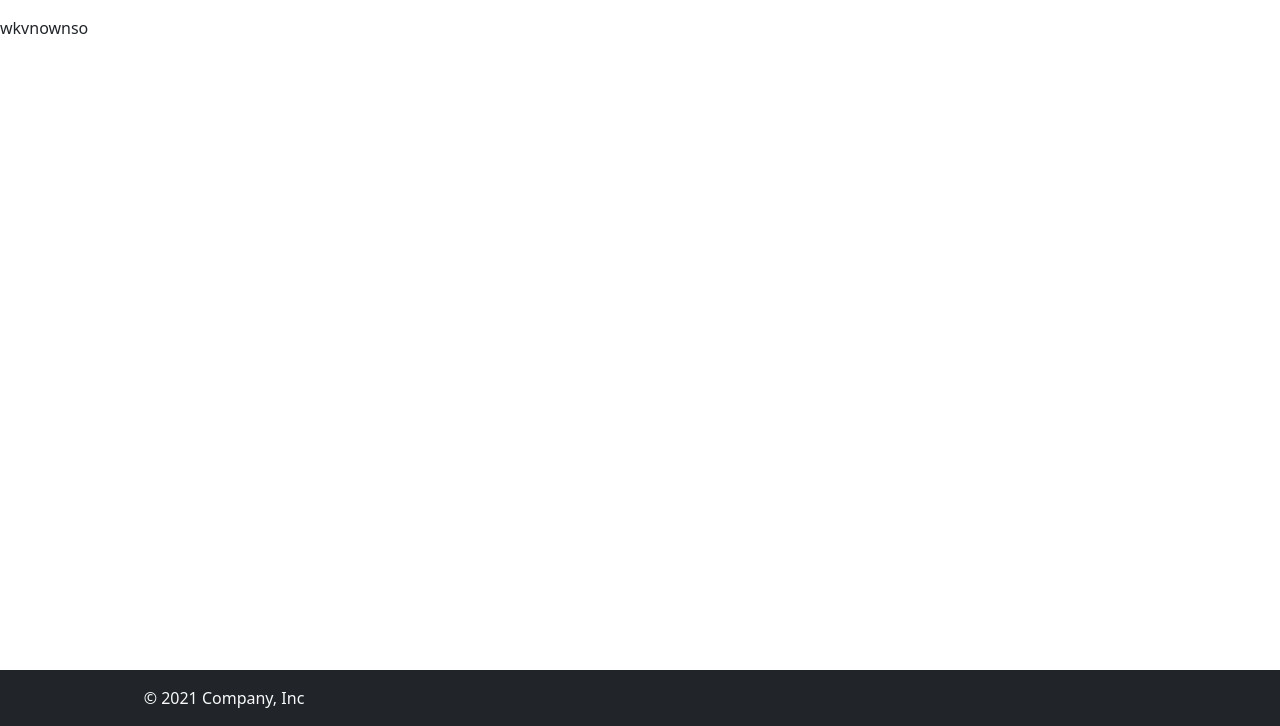
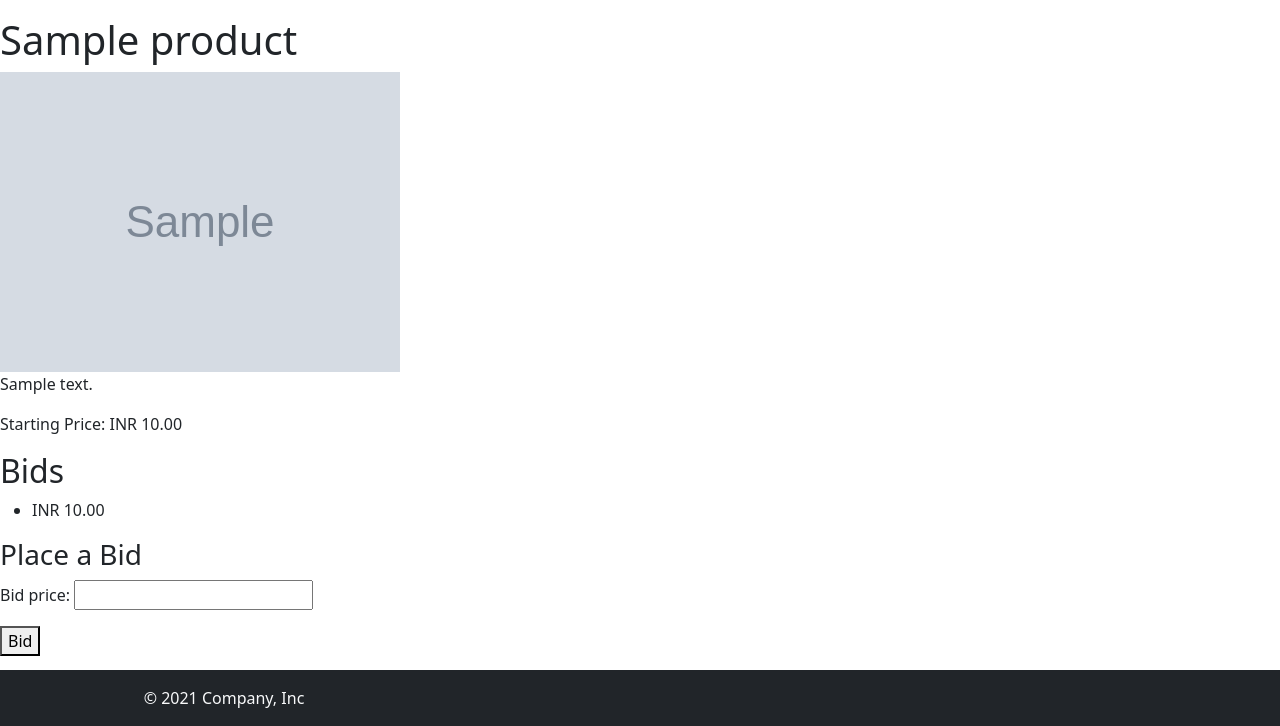
Before and after one commit to Afsalsyed/Antiquity, a Django app: template app/templates/details.html in a window 1280 px wide. Shown: the part 74-800 px from the top of the page. Run offline with Django 5.2, Linux system fonts and the light colour scheme; the template is opened without the code that fills it: values that come from a table or form of the project are taken from there, others are empty; tables that the repository leaves empty hold one stand-in row (values such as "Sample post"); grey boxes marked "Sample" are stand-in pictures.

Commit message:
before bid condtion

```diff
--- a/app/forms.py
+++ b/app/forms.py
@@ -1,5 +1,5 @@
 from django import forms # type: ignore
-from .models import Product
+from .models import Product, Bid
 
 class ProductForm(forms.ModelForm):
     end_time = forms.DateField(
@@ -15,3 +15,8 @@ class ProductForm(forms.ModelForm):
     class Meta:
         model = Product
         fields = ['name', 'image', 'description', 'starting_price', 'end_time']
+
+class BidForm(forms.ModelForm):
+    class Meta:
+        model = Bid
+        fields = ['bid_price']
--- a/app/models.py
+++ b/app/models.py
@@ -12,3 +12,11 @@ class Product(models.Model):
 
     def __str__(self):
         return self.name
+
+class Bid(models.Model):
+    product = models.ForeignKey(Product, related_name='bids', on_delete=models.CASCADE)
+    bid_price = models.DecimalField(max_digits=10, decimal_places=2)
+    created_at = models.DateTimeField(auto_now_add=True)
+
+    def __str__(self):
+        return f'{self.product.title} - {self.bid_price}'
--- a/app/templates/details.html
+++ b/app/templates/details.html
@@ -1,4 +1,21 @@
 {% extends "base.html" %}
 {% block content %}
-<p>wkvnownso</p>
+<h1>{{ product.name }}</h1>
+<img src="{{ product.image.url }}" alt="{{ product.name }}">
+<p>{{ product.description }}</p>
+<p>Starting Price: INR {{ product.starting_price }}</p>
+
+<h2>Bids</h2>
+<ul>
+    {% for bid in bids %}
+         <li>INR {{ bid.bid_price }} </li>{% comment %} by {{ bid.user.username }} {% endcomment %}
+    {% endfor %}
+</ul>
+
+<h3>Place a Bid</h3>
+<form method="post">
+    {% csrf_token %}
+    {{ form.as_p }}
+    <button type="submit">Bid</button>
+</form>
 {% endblock content %}
--- a/app/urls.py
+++ b/app/urls.py
@@ -3,6 +3,6 @@ from . import views
 
 urlpatterns = [
     path("", views.home, name="home"),
-    path("details", views.details, name="details"),
+    path('product/<int:pk>/', views.details, name="details"),
     path('post-product/', views.post_product, name='post-product'),
 ]
```
Also changed, not shown: app/templates/index.html (+9 -3 lines), app/views.py (+18 -4 lines), app/migrations/0004_bid.py (added).
